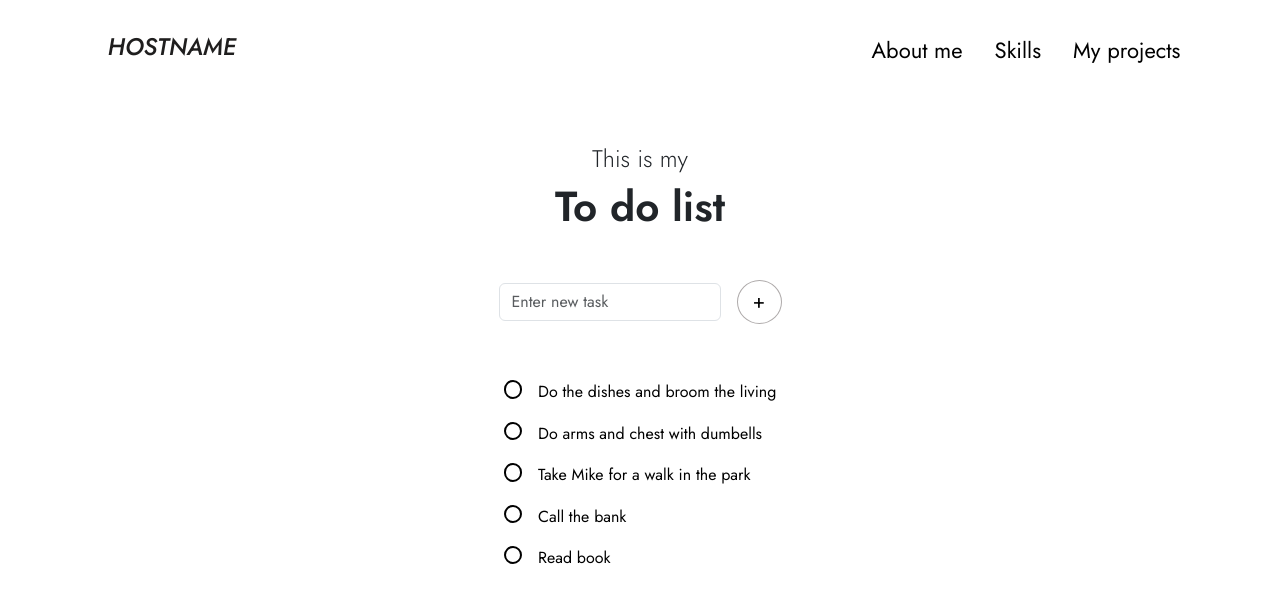
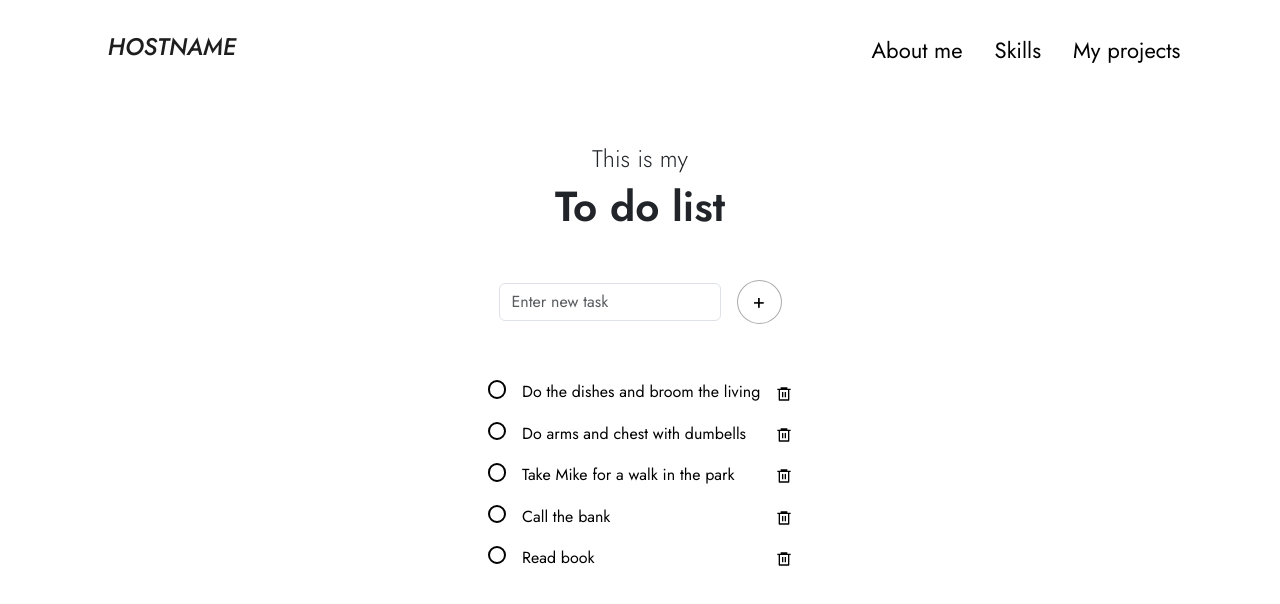
Before and after one commit to Bastian142000/portfolio, a React (Create React App) app: page /projects/to-do-list in a window 1280 px wide. Shown: the top 604 px of the page. Built offline with nearby package versions, Linux system fonts and the light colour scheme.

Commit message:
Added delete task functionality

```diff
--- a/src/components/MyProjects/ToDoList/ToDoList.css
+++ b/src/components/MyProjects/ToDoList/ToDoList.css
@@ -68,3 +68,12 @@ form {
   font-weight: 800;
   color: #235418;
 }
+
+#delete-icon {
+  cursor: pointer;
+  transition: color ease 0.3s;
+}
+
+#delete-icon:hover {
+  color: red;
+}
--- a/src/components/MyProjects/ToDoList/ToDoList.js
+++ b/src/components/MyProjects/ToDoList/ToDoList.js
@@ -6,6 +6,7 @@ import Button from "react-bootstrap/Button";
 import Table from "react-bootstrap/Table";
 import "./ToDoList.css";
 import { useState } from "react";
+import { RiDeleteBin6Line } from "react-icons/ri";
 
 const defaultTasks = [
   {
@@ -51,6 +52,10 @@ export default function ToDoList() {
     );
   }
 
+  function handleDeleteTask(id) {
+    setTasks((tasks) => tasks.filter((task) => task.id !== id));
+  }
+
   return (
     <Container id="container-to-do-list">
       <Row>
@@ -60,14 +65,14 @@ export default function ToDoList() {
             <h3>To do list</h3>
           </div>
           <TasksForm onAddTask={handleAddTask} />
-          <List tasks={tasks} onToggleTask={handleToggleTask} />
+          <List tasks={tasks} onToggleTask={handleToggleTask} onDeleteTask={handleDeleteTask} />
         </Col>
       </Row>
     </Container>
   );
 }
 
-function List({ tasks, onToggleTask }) {
+function List({ tasks, onToggleTask, onDeleteTask }) {
   const sortedTasks = tasks.sort((a, b) => {
     if (a.finished && !b.finished) return 1;
     if (!a.finished && b.finished) return -1;
@@ -78,14 +83,14 @@ function List({ tasks, onToggleTask }) {
     <Table hover id="task-table">
       <tbody id="task-list">
         {sortedTasks.map((task) => (
-          <Task key={task.id} task={task} onToggleTask={onToggleTask} />
+          <Task key={task.id} task={task} onToggleTask={onToggleTask} onDeleteTask={onDeleteTask} />
         ))}
       </tbody>
     </Table>
   );
 }
 
-function Task({ task, onToggleTask }) {
+function Task({ task, onToggleTask, onDeleteTask }) {
   return (
     <tr>
       <td>
@@ -107,6 +112,9 @@ function Task({ task, onToggleTask }) {
         }}
       >
         {task.name}
+      </td>
+      <td>
+        <RiDeleteBin6Line id="delete-icon" onClick={() => onDeleteTask(task.id)}/>
       </td>
     </tr>
   );
```
